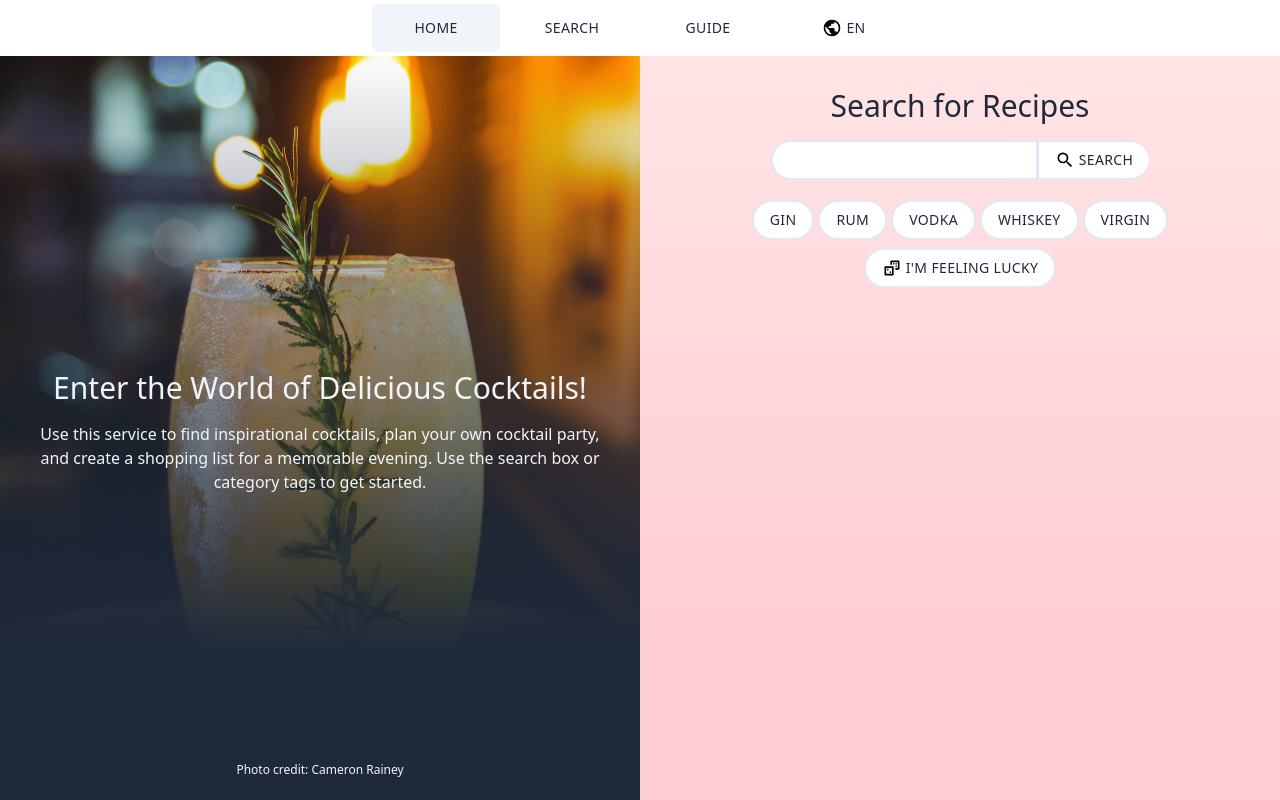
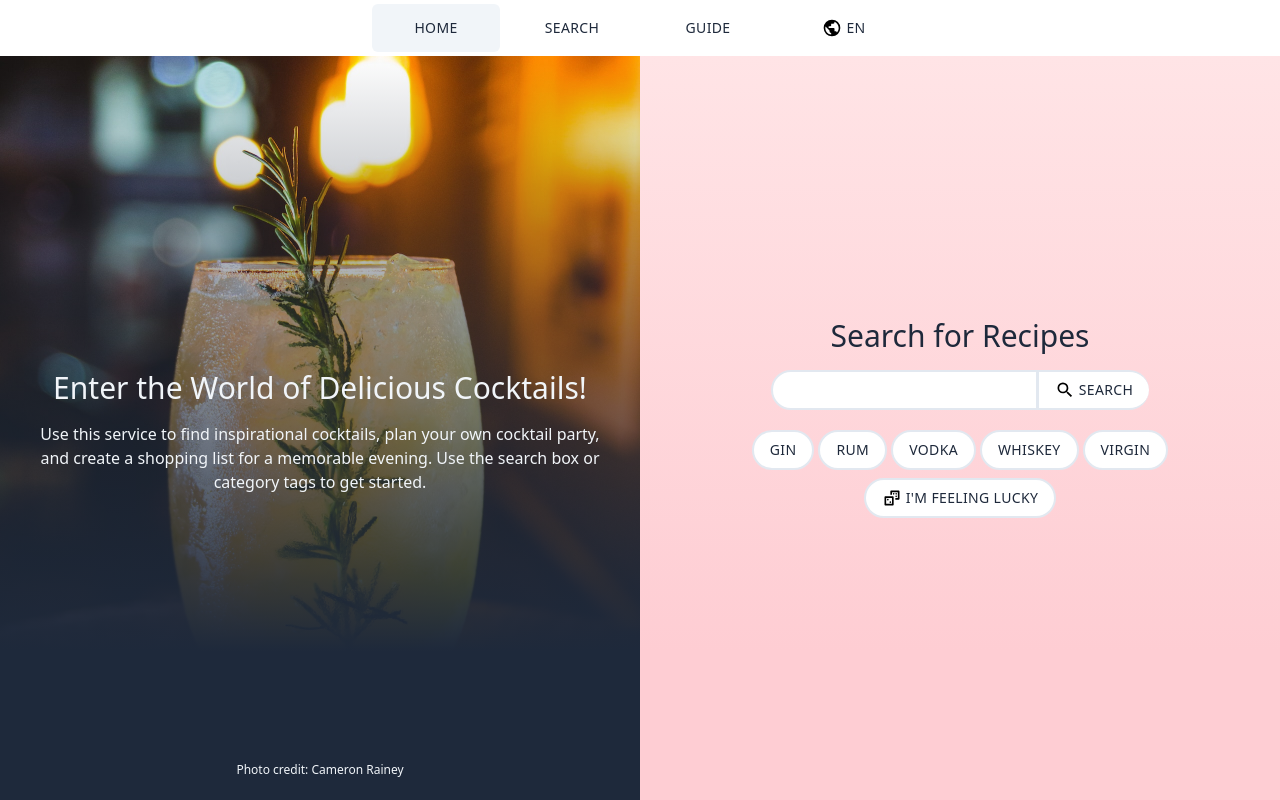
Before and after one commit to ajuvonen/kippis, a Vue app: page / in a window 1280 px wide. Built offline with nearby package versions, Linux system fonts and the light colour scheme; a web font is replaced by a local one.

Commit message:
Center search vertically

```diff
--- a/src/views/HomeView.vue
+++ b/src/views/HomeView.vue
@@ -41,7 +41,7 @@ onMounted(() => {
 }
 
 .home__main {
-  @apply bg-slate-800 sm:bg-gradient-to-b sm:from-rose-100 sm:to-rose-200 to-80% flex-col justify-center h-2/5 sm:h-full sm:w-1/2;
+  @apply bg-slate-800 sm:bg-gradient-to-b sm:from-rose-100 sm:to-rose-200 to-80% flex-col content-center justify-center h-2/5 sm:h-full sm:w-1/2;
 
   :deep(label) {
     @apply text-slate-200 sm:text-slate-800;
```
Also changed, not shown: 2 other files (tests, documents, lock files or other folders).
